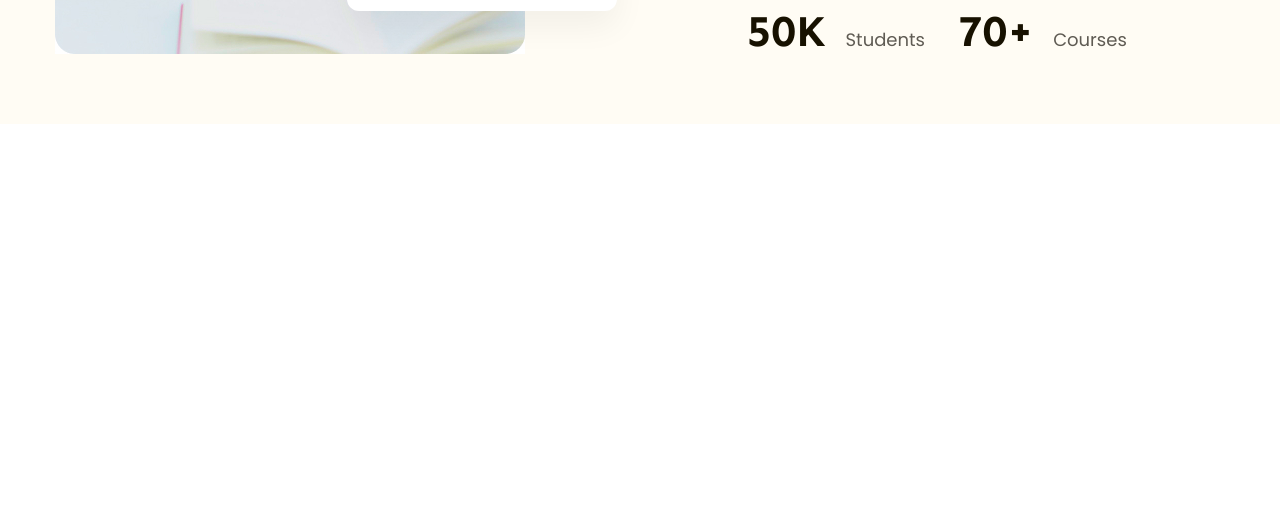
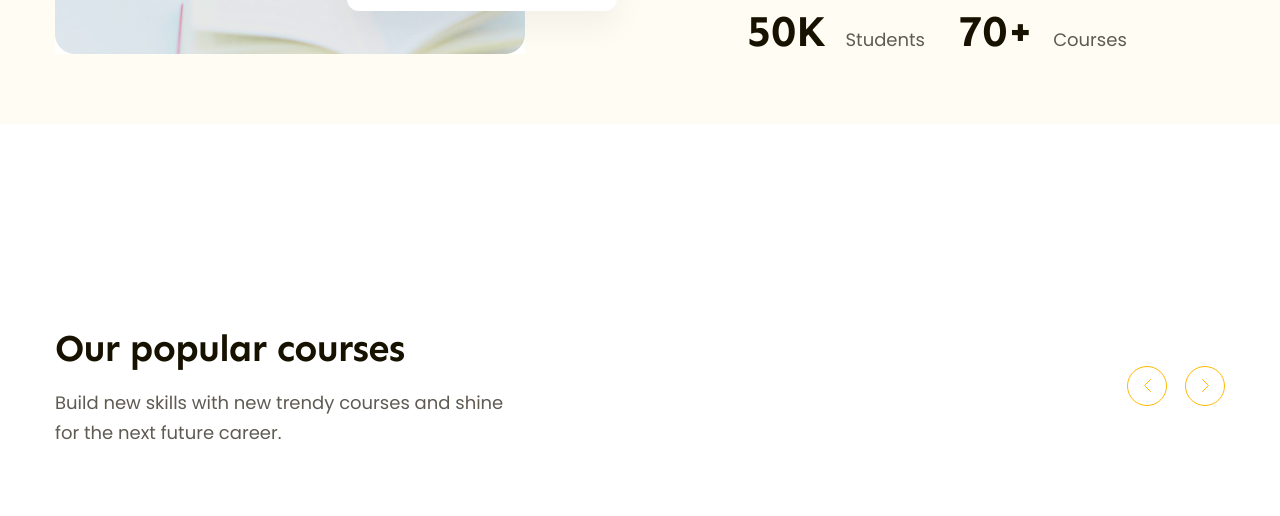
Before and after one commit to PhamPhuongg13/figma-to-html, a plain HTML site: page index.html in a window 1280 px wide. Shown: the part 781-1297 px from the top of the page. Drawn offline with Linux system fonts and the light colour scheme.

Commit message:
p5 làm phần popular part 1

```diff
--- a/assets/css/style.css
+++ b/assets/css/style.css
@@ -19,6 +19,15 @@ body {
 /* ====================common======================= */
 a {
   text-decoration: none;
+}
+
+.heading-lv2 {
+  color: #171100;
+  font-family: var(--font-heading);
+  font-weight: 700;
+  font-size: 3.8rem;
+  line-height: 1.27;
+  letter-spacing: -0.76px;
 }
 
 .main-content {
@@ -268,3 +277,47 @@ a {
 .hero .stats strong:nth-child(2) {
   margin-left: 28px;
 }
+
+/* ====================Popular======================= */
+
+.popular {
+  padding: 65px 0;
+  margin-top: 135px;
+}
+
+.popular-top {
+  display: flex;
+  justify-content: space-between;
+  align-items: center;
+}
+
+.popular-top .desc {
+  color: #5f5b53;
+  margin-top: 16px;
+  width: 458px;
+  font-size: 1.8rem;
+  line-height: 1.67;
+}
+
+.popular-top .control {
+  display: flex;
+  gap: 18px;
+}
+
+.popular-top .control-btn {
+  display: flex;
+  justify-content: center;
+  align-items: center;
+  background: transparent;
+  width: 40px;
+  height: 40px;
+  border-radius: 50%;
+  color: var(--primary-color);
+  border: 1px solid var(--primary-color);
+}
+
+.popular-top .control-btn:hover {
+  background: var(--primary-color);
+  color: #fff;
+  cursor: pointer;
+}
--- a/index.html
+++ b/index.html
@@ -50,6 +50,7 @@
 
     <!-- main -->
     <main>
+      <!-- Hero -->
       <div class="hero">
         <div class="main-content">
           <div class="body">
@@ -131,6 +132,59 @@
           </div>
         </div>
       </div>
+
+      <!-- Popular -->
+      <div class="popular">
+        <div class="main-content">
+          <div class="popular-top">
+            <!-- popular left -->
+            <div class="info">
+              <h2 class="heading-lv2">Our popular courses</h2>
+              <p class="desc">
+                Build new skills with new trendy courses and shine for the next
+                future career.
+              </p>
+            </div>
+
+            <!-- popular right -->
+            <div class="control">
+              <button class="control-btn">
+                <svg
+                  width="7"
+                  height="13"
+                  viewBox="0 0 7 13"
+                  fill="none"
+                  xmlns="http://www.w3.org/2000/svg"
+                >
+                  <path
+                    d="M6.5 0.5L0.5 6.5L6.5 12.5"
+                    stroke="currentcolor"
+                    stroke-linecap="round"
+                    stroke-linejoin="round"
+                  />
+                </svg>
+              </button>
+
+              <button class="control-btn">
+                <svg
+                  width="7"
+                  height="13"
+                  viewBox="0 0 7 13"
+                  fill="none"
+                  xmlns="http://www.w3.org/2000/svg"
+                >
+                  <path
+                    d="M0.5 0.5L6.5 6.5L0.5 12.5"
+                    stroke="currentcolor"
+                    stroke-linecap="round"
+                    stroke-linejoin="round"
+                  />
+                </svg>
+              </button>
+            </div>
+          </div>
+        </div>
+      </div>
     </main>
   </body>
 </html>
```
Also changed, not shown: assets/icon/next.svg (added), assets/icon/prev.svg (added).
